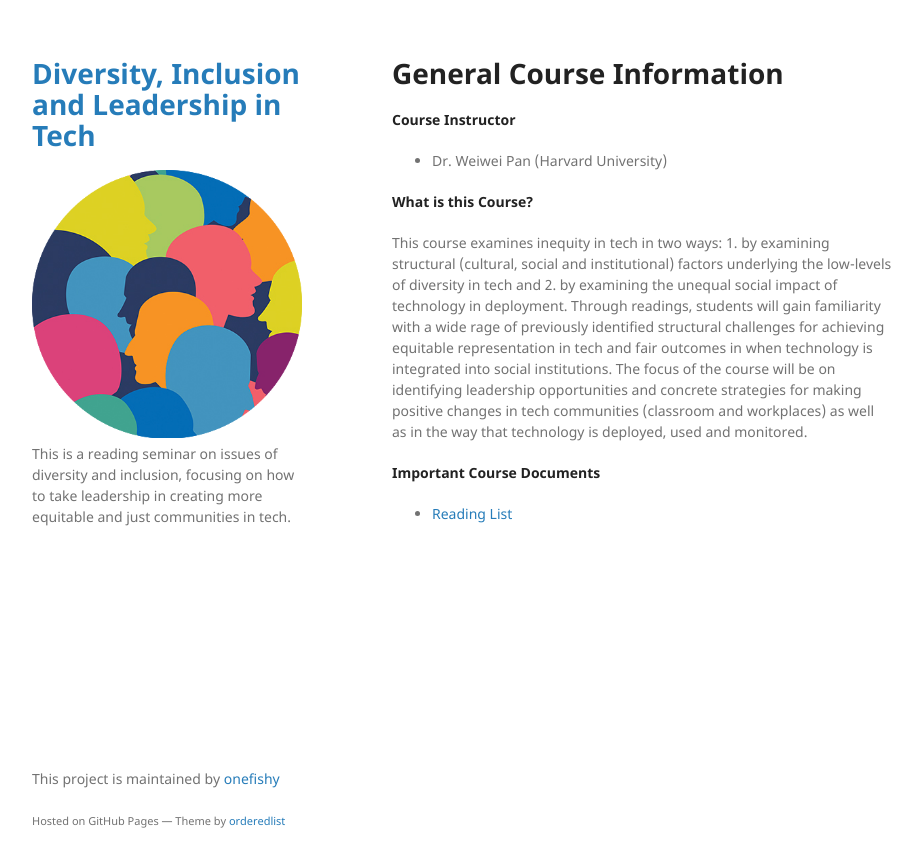
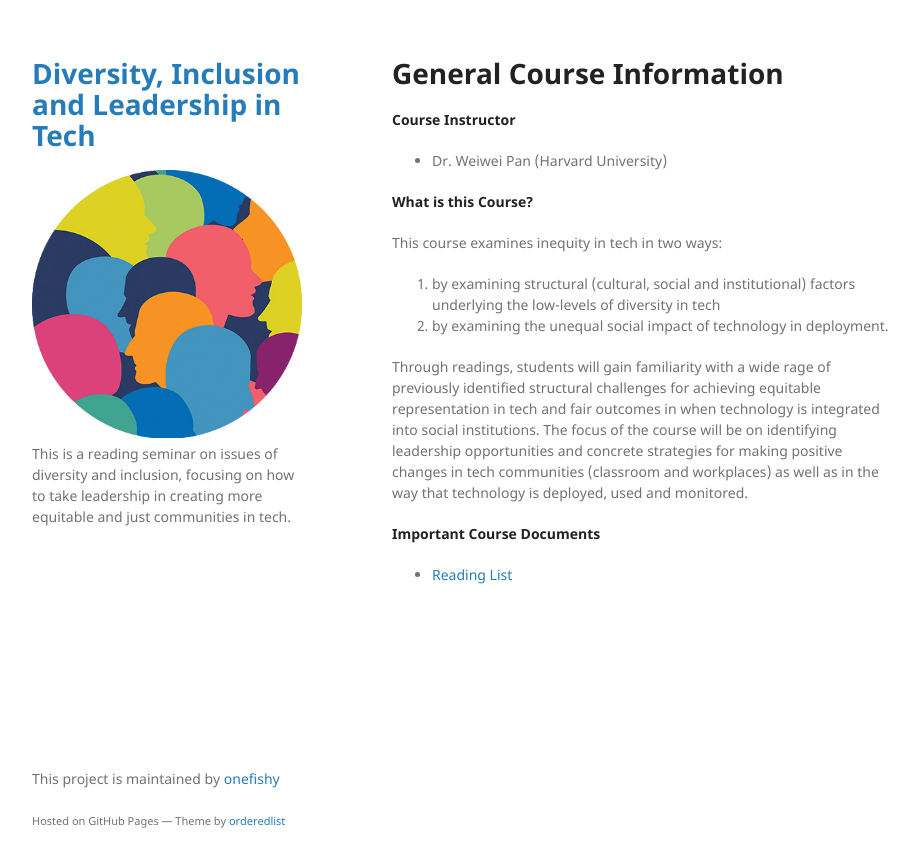
Before and after one commit to onefishy/DIL_in_tech, a Jekyll site: the page built from index.md, in a window 1280 px wide. Shown: the top 867 px of the page, without its empty margins (178-1100 px from the left). Built offline with Jekyll 4.4.1, drawn with Linux system fonts in a browser that asks for light colours; our own code applies the rules of GitHub Pages for plain Markdown files.

Commit message:
Update index.md

```diff
--- a/index.md
+++ b/index.md
@@ -6,7 +6,12 @@
 
 **What is this Course?**
 
-This course examines inequity in tech in two ways: 1. by examining structural (cultural, social and institutional) factors underlying the low-levels of diversity in tech and 2. by examining the unequal social impact of technology in deployment. Through readings, students will gain familiarity with a wide rage of previously identified structural challenges for achieving equitable representation in tech and fair outcomes in when technology is integrated into social institutions. The focus of the course will be on identifying leadership opportunities and concrete strategies for making positive changes in tech communities (classroom and workplaces) as well as in the way that technology is deployed, used and monitored.
+This course examines inequity in tech in two ways:
+
+1. by examining structural (cultural, social and institutional) factors underlying the low-levels of diversity in tech
+2. by examining the unequal social impact of technology in deployment.
+
+Through readings, students will gain familiarity with a wide rage of previously identified structural challenges for achieving equitable representation in tech and fair outcomes in when technology is integrated into social institutions. The focus of the course will be on identifying leadership opportunities and concrete strategies for making positive changes in tech communities (classroom and workplaces) as well as in the way that technology is deployed, used and monitored.
 
 **Important Course Documents**
 - [Reading List](./reading_list.html)
```
